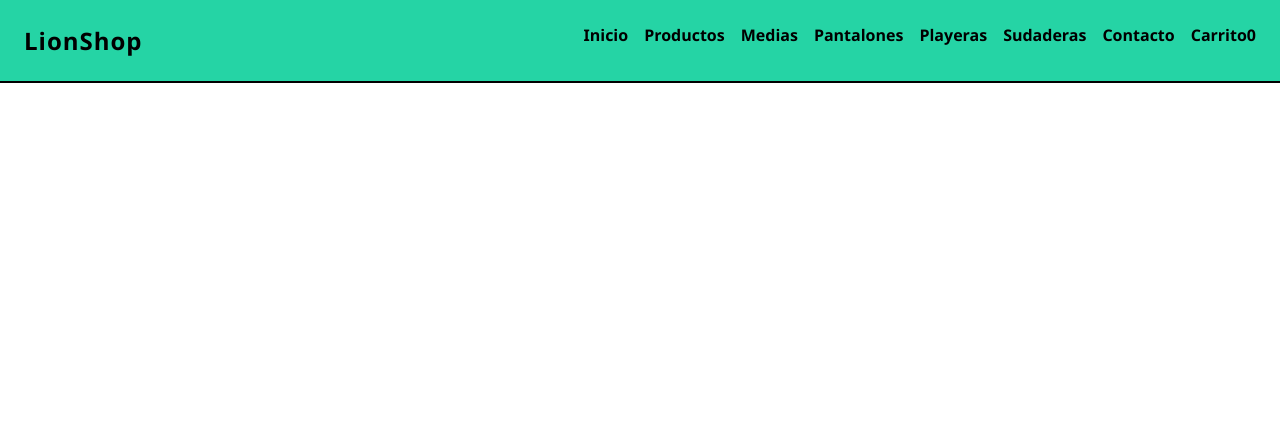
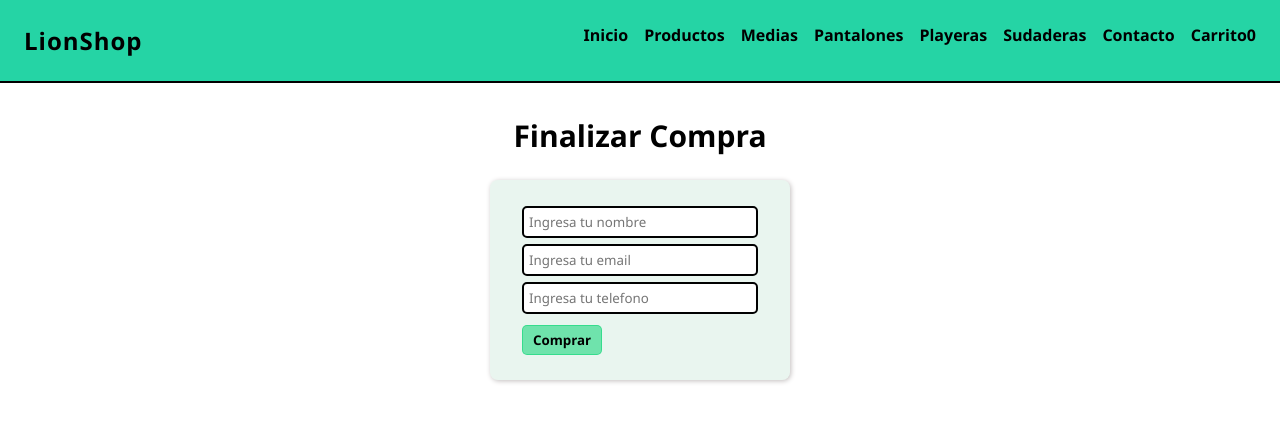
Before and after one commit to alexcas20/Products-App, a React (Vite) app: page /checkout in a window 1280 px wide. Shown: the top 422 px of the page. Built offline with nearby package versions, Linux system fonts and the light colour scheme.

Commit message:
Send data to firebase and CheckOut component

```diff
--- a/src/components/Carrito/Carrito.jsx
+++ b/src/components/Carrito/Carrito.jsx
@@ -1,5 +1,6 @@
 import { useContext } from "react";
 import { CardContext } from "../../context/CardContext";
+import { Link } from "react-router-dom";
 
 export const Carrito = () => {
   const { carrito, precioTotal, vaciarCarrito } = useContext(CardContext);
@@ -24,6 +25,7 @@ export const Carrito = () => {
         <>
          <h2>Precio Total: ${precioTotal()} </h2>
          <button onClick={handleVaciar}>Vaciar</button>
+         <Link to={"/checkout"}>Finalizar Compra</Link>
         </>
 
       )
--- /dev/null
+++ b/src/components/CheckOut/CheckOut.jsx
@@ -0,0 +1,66 @@
+import { useContext, useState } from "react";
+import { CardContext } from "../../context/CardContext";
+import { useForm } from "react-hook-form";
+import { collection, addDoc } from "firebase/firestore";
+import { db } from "../../firebase/config";
+
+export const CheckOut = () => {
+  const [pedidoId, setPedidoId] = useState("");
+
+  const { carrito, precioTotal, vaciarCarrito } = useContext(CardContext);
+
+  const { register, handleSubmit } = useForm();
+
+  const comprar = (data) => {
+    const pedido = {
+      cliente: data,
+      prdouctos: carrito,
+      total: precioTotal(),
+    };
+    console.log(pedido);
+
+    // Referencia a la colecion
+    const pedidosRef = collection(db, "pedidos");
+    // Agregar data a la db
+    addDoc(pedidosRef, pedido).then((doc) => {
+      setPedidoId(doc.id);
+      // vaciar carrito
+      vaciarCarrito();
+    });
+  };
+
+  if (pedidoId) {
+    return (
+      <div className="container-form">
+        <h1 className="container-form-title">Muchas gracias por tu compra</h1>
+        <p>
+          Tu numero de pedido es: <b>{pedidoId}</b>
+        </p>
+      </div>
+    );
+  }
+
+  return (
+    <section className="container-form">
+      <h1 className="container-form-title">Finalizar Compra</h1>
+      <form className="form" onSubmit={handleSubmit(comprar)}>
+        <input
+          type="text"
+          placeholder="Ingresa tu nombre"
+          {...register("nombre")}
+        />
+        <input
+          type="email"
+          placeholder="Ingresa tu email"
+          {...register("email")}
+        />
+        <input
+          type="phone"
+          placeholder="Ingresa tu telefono"
+          {...register("telefono")}
+        />
+        <button type="submit">Comprar</button>
+      </form>
+    </section>
+  );
+};
--- a/src/routes/AppRouting.jsx
+++ b/src/routes/AppRouting.jsx
@@ -1,8 +1,9 @@
 import { Route, Routes } from "react-router-dom";
 import { ItemListContainer } from "../components/ItemList/ItemListContainer";
 import { ItemDetailContainer } from "../components/ItemDetail/ItemDetailContainer";
-import { Contacto } from "../components/contacto/Contacto";
+import { Contacto } from "../components/Contacto/Contacto";
 import { Carrito } from "../components/Carrito/Carrito";
+import { CheckOut } from "../components/CheckOut/CheckOut";
 
 export const AppRouting = () => {
   return (
@@ -14,6 +15,8 @@ export const AppRouting = () => {
         <Route path="productos/:categoria" element={<ItemListContainer />} />
         <Route path="contacto" element={<Contacto/>}></Route>
         <Route path="carrito" element={<Carrito/>}></Route>
+        <Route path="checkout" element={<CheckOut/>}></Route>
+
 
       </Routes>
     </>
```
